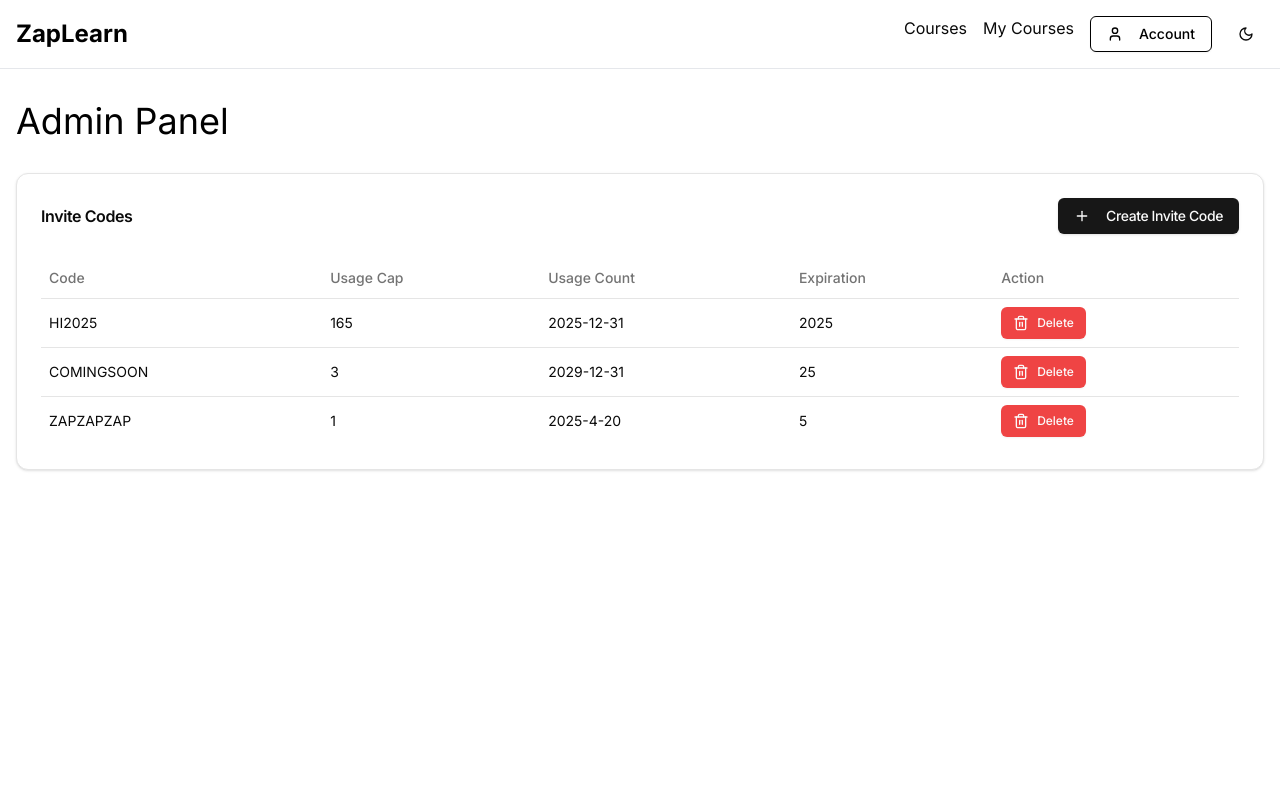
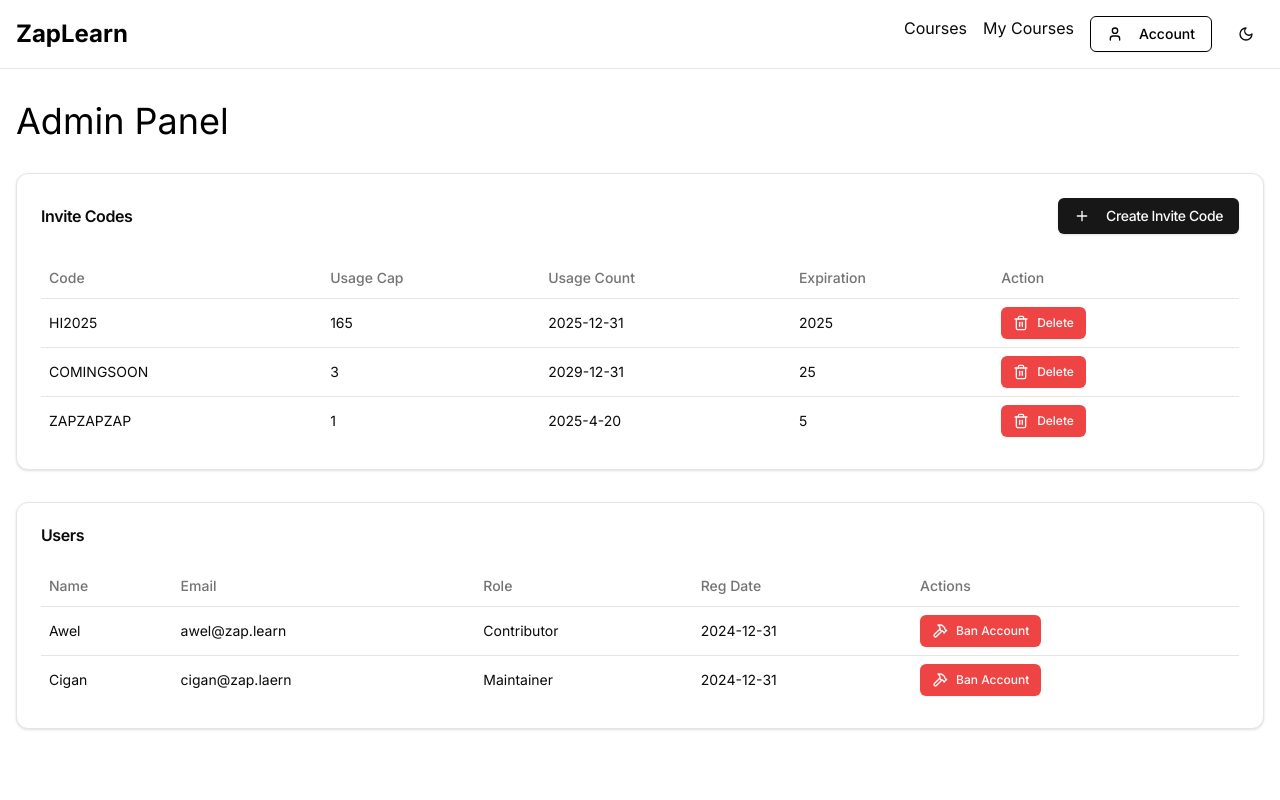
Before and after one commit to snowypy/SuperStudy-Frontend, a Next.js app: page /admin in a window 1280 px wide. Shown: the top 800 px of the page. Built offline with nearby package versions, Linux system fonts and the light colour scheme.

Commit message:
finished admin page for now, added user manager.

```diff
--- a/app/admin/page.tsx
+++ b/app/admin/page.tsx
@@ -2,7 +2,7 @@
 
 import React, {useEffect, useState} from "react";
 import {useToast} from "@/hooks/use-toast";
-import {Loader2, Plus, Trash2} from "lucide-react";
+import {Hammer, Loader2, Plus, Trash2} from "lucide-react";
 import {Card, CardContent, CardHeader, CardTitle} from "@/components/ui/card";
 import {Dialog, DialogHeader, DialogTrigger, DialogContent, DialogTitle} from "@/components/ui/dialog";
 import {Button} from "@/components/ui/button";
@@ -195,6 +195,45 @@ export default function AdminPage() {
                     </Table>
                 </CardContent>
             </Card>
+
+            <Card>
+                <CardHeader>
+                    <CardTitle>Users</CardTitle>
+                </CardHeader>
+                <CardContent>
+                    <Table>
+                        <TableHeader>
+                            <TableRow>
+                                <TableHead>Name</TableHead>
+                                <TableHead>Email</TableHead>
+                                <TableHead>Role</TableHead>
+                                <TableHead>Reg Date</TableHead>
+                                <TableHead>Actions</TableHead>
+                            </TableRow>
+                        </TableHeader>
+                        <TableBody>
+                            {users.map(user => (
+                                <TableRow key={user.id}>
+                                    <TableCell>{user.name}</TableCell>
+                                    <TableCell>{user.email}</TableCell>
+                                    <TableCell>{user.role}</TableCell>
+                                    <TableCell>{user.regdate}</TableCell>
+                                    <TableCell>
+                                        <Button
+                                            variant="destructive"
+                                            size="sm"
+                                            onClick={() => handleDeleteUser(user.id)}
+                                        >
+                                            <Hammer className="h-4 w-4"/>
+                                            Ban Account
+                                        </Button>
+                                    </TableCell>
+                                </TableRow>
+                            ))}
+                        </TableBody>
+                    </Table>
+                </CardContent>
+            </Card>
         </div>
     )
 
```
